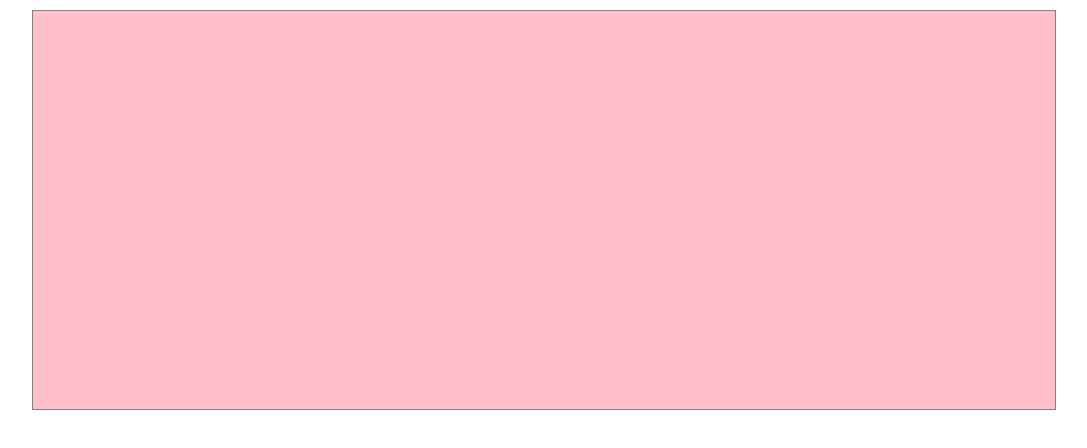
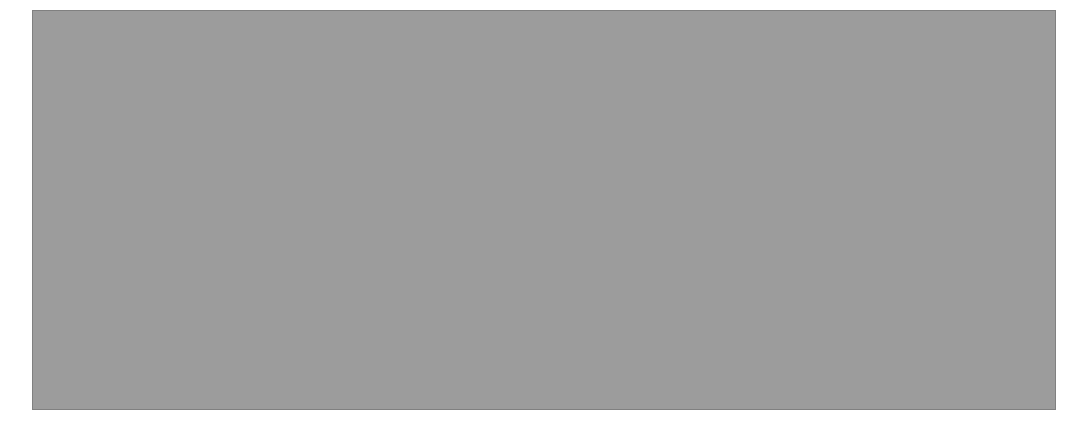
Before and after one commit to abayaz61/bootstrap-contextmenu, a plain HTML site: page Index.html in a window 1280 px wide. Shown: the whole page, without its empty margins (96-1183 px from the left). Drawn offline with Linux system fonts and the light colour scheme.

Commit message:
ignore file

```diff
--- a/Index.html
+++ b/Index.html
@@ -10,7 +10,7 @@
 	<script src="Scripts/bootstrap-contextmenu.js"></script>
 	<style>
 		body {  min-height:100%; min-width:100%;}
-		.context-cont { width:80%; margin:auto; border:1px solid gray; margin-top:10px; height:400px; background-color:pink; }
+		.context-cont { width:80%; margin:auto; border:1px solid gray; margin-top:10px; height:400px; background-color:rgb(156, 156, 156); }
 
 	</style>
 </head>
```
Also changed, not shown: 3 other files.
